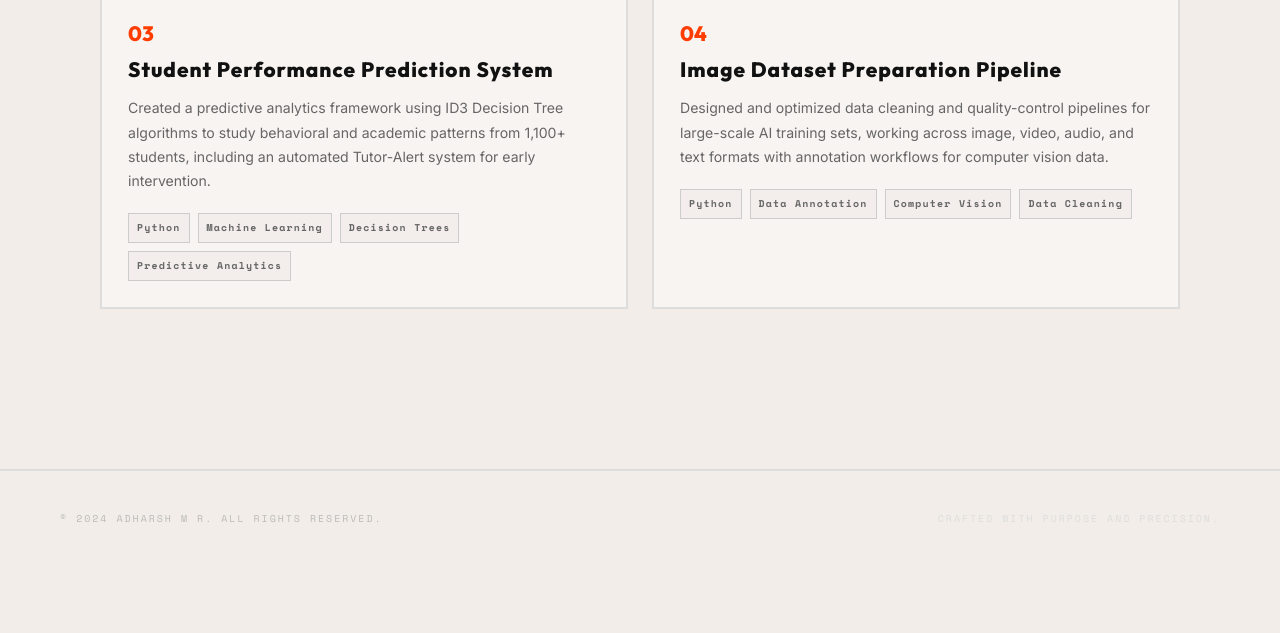
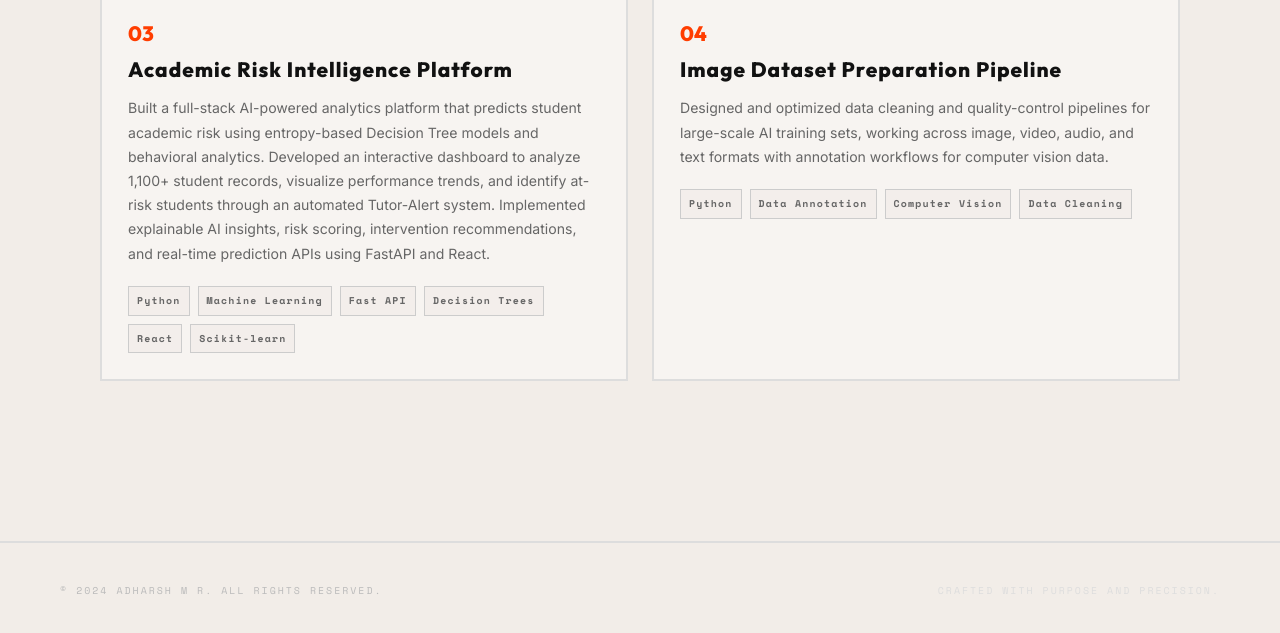
Before and after one commit to Adharsh96/Portfolio, a plain HTML site: page projects.html in a window 1280 px wide. Shown: the part 1582-2215 px from the top of the page. Before the commit the page ends 2149 px from the top, so only its background shows below. Drawn offline with nearby package versions, Linux system fonts and the light colour scheme.

Commit message:
Latest updates

```diff
--- a/projects.html
+++ b/projects.html
@@ -122,18 +122,17 @@
                         </div>
                         <div class="project-content">
                             <span class="project-index">03</span>
-                            <h4>Student Performance Prediction System</h4>
+                            <h4>Academic Risk Intelligence Platform</h4>
                             <p>
-                                Created a predictive analytics framework using ID3 Decision Tree
-                                algorithms to study behavioral and academic patterns from 1,100+
-                                students, including an automated Tutor-Alert system for early
-                                intervention.
+                                Built a full-stack AI-powered analytics platform that predicts student academic risk using entropy-based Decision Tree models and behavioral analytics. Developed an interactive dashboard to analyze 1,100+ student records, visualize performance trends, and identify at-risk students through an automated Tutor-Alert system. Implemented explainable AI insights, risk scoring, intervention recommendations, and real-time prediction APIs using FastAPI and React.
                             </p>
                             <div class="project-tags">
                                 <span>Python</span>
                                 <span>Machine Learning</span>
+                                <span>Fast API</span>
                                 <span>Decision Trees</span>
-                                <span>Predictive Analytics</span>
+                                <span>React</span>
+                                <span>Scikit-learn</span>
                             </div>
                         </div>
                     </article>
```
Also changed, not shown: contact.html (+1 -1 lines).
